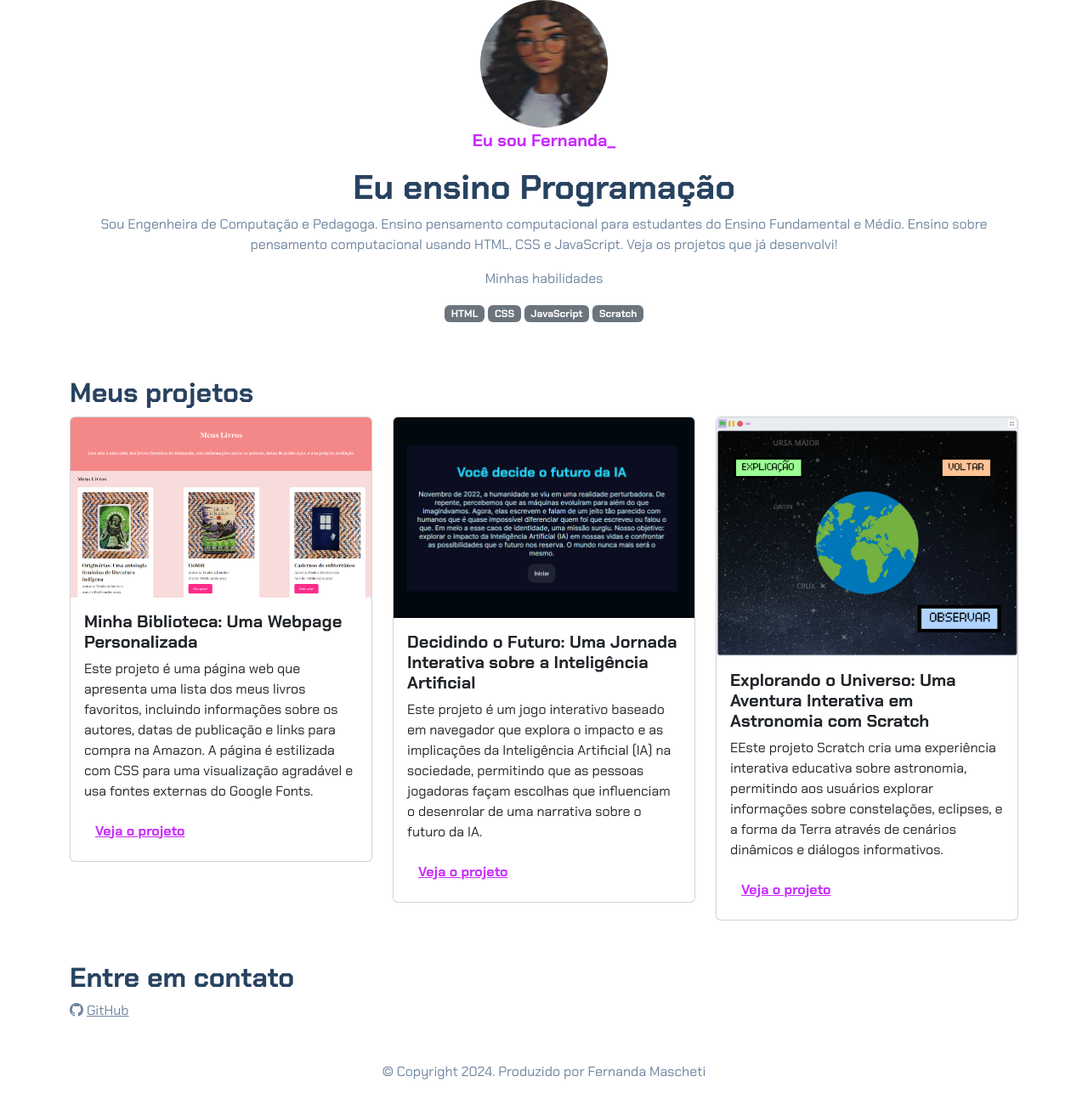
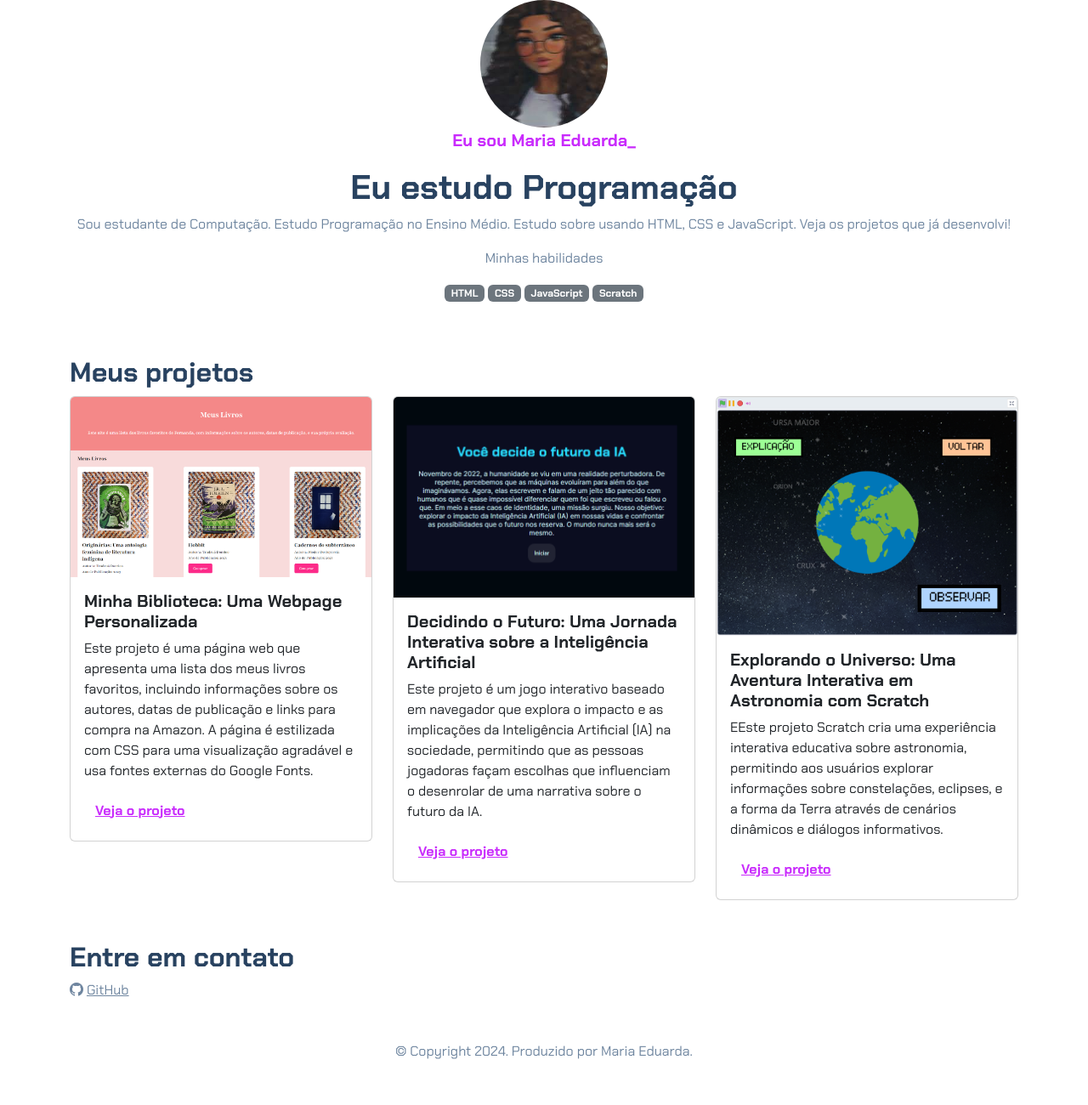
Before and after one commit to dudahmenor/3tri2bloco-m.e2024, a plain HTML site: page index.html in a window 1280 px wide. Shown: the whole page at 85% size. Drawn offline with nearby package versions, Linux system fonts and the light colour scheme.

Commit message:
Add files via upload

```diff
--- a/index.html
+++ b/index.html
@@ -14,10 +14,10 @@
     <header class="container text-center">
         <img src="img/avatar-perfil.png" alt="avatar da Fernanda" class="rounded-circle" width="150" height="150"
             srcset="">
-        <p class="lead">Eu sou Fernanda_</p>
-        <h1>Eu ensino Programação</h1>
-        <p>Sou Engenheira de Computação e Pedagoga. Ensino pensamento computacional para estudantes do Ensino
-            Fundamental e Médio. Ensino sobre pensamento computacional usando HTML, CSS e JavaScript. Veja os projetos
+        <p class="lead">Eu sou Maria Eduarda_</p>
+        <h1>Eu estudo Programação</h1>
+        <p>Sou estudante de Computação. Estudo Programação no Ensino
+           Médio. Estudo sobre  usando HTML, CSS e JavaScript. Veja os projetos
             que já desenvolvi!</p>
         <p>Minhas habilidades</p>
         <div>
@@ -210,7 +210,7 @@
             <i class="bi bi-github"></i>
             <a href="https://github.com/femascheti">GitHub</a>
         </div>
-        <p class="my-5 text-center">© Copyright 2024. Produzido por Fernanda Mascheti</p>
+        <p class="my-5 text-center">© Copyright 2024. Produzido por Maria Eduarda.</p>
     </footer>
 
     <script src="https://cdn.jsdelivr.net/npm/bootstrap@5.3.2/dist/js/bootstrap.bundle.min.js"></script>
```
